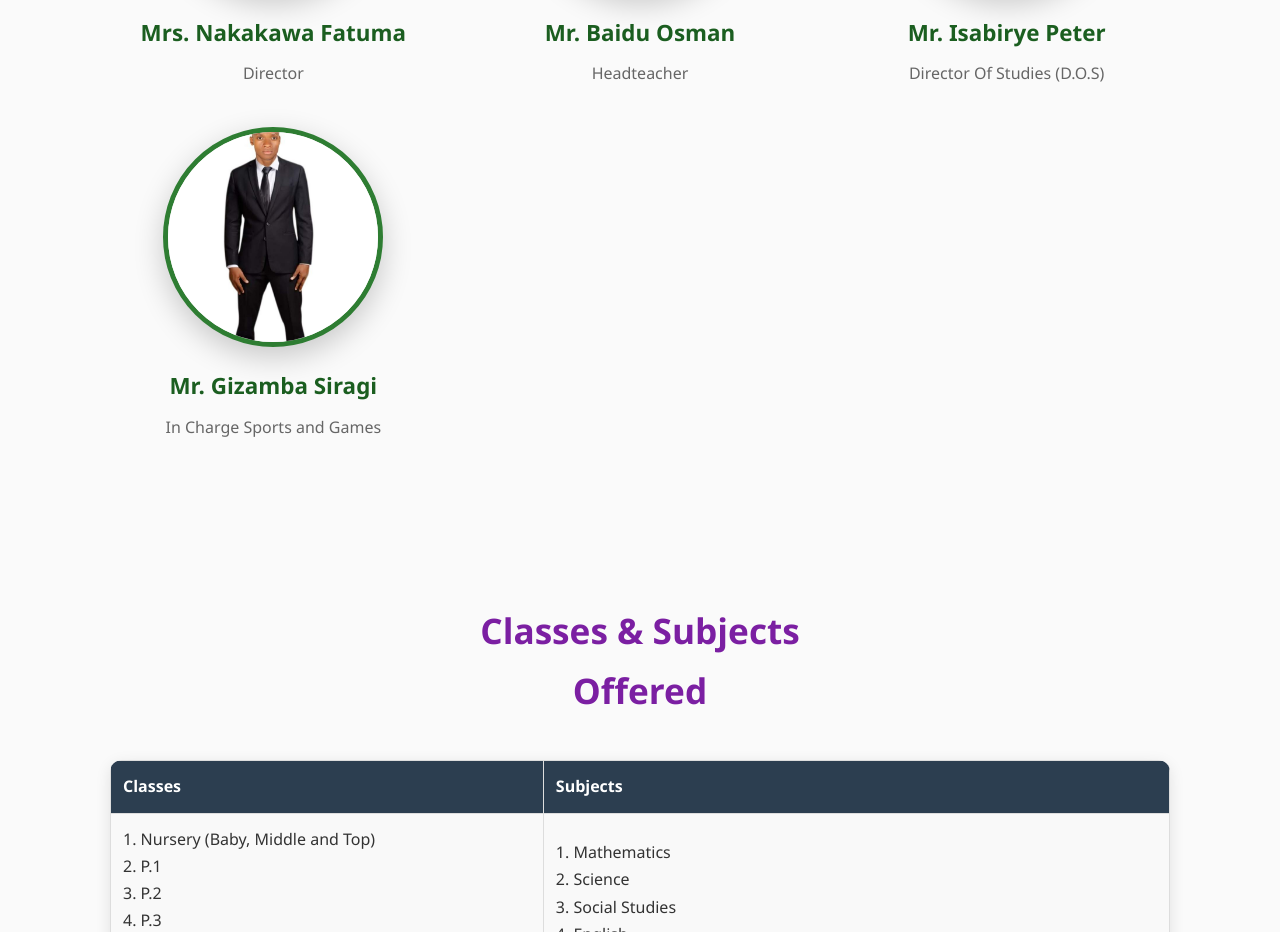
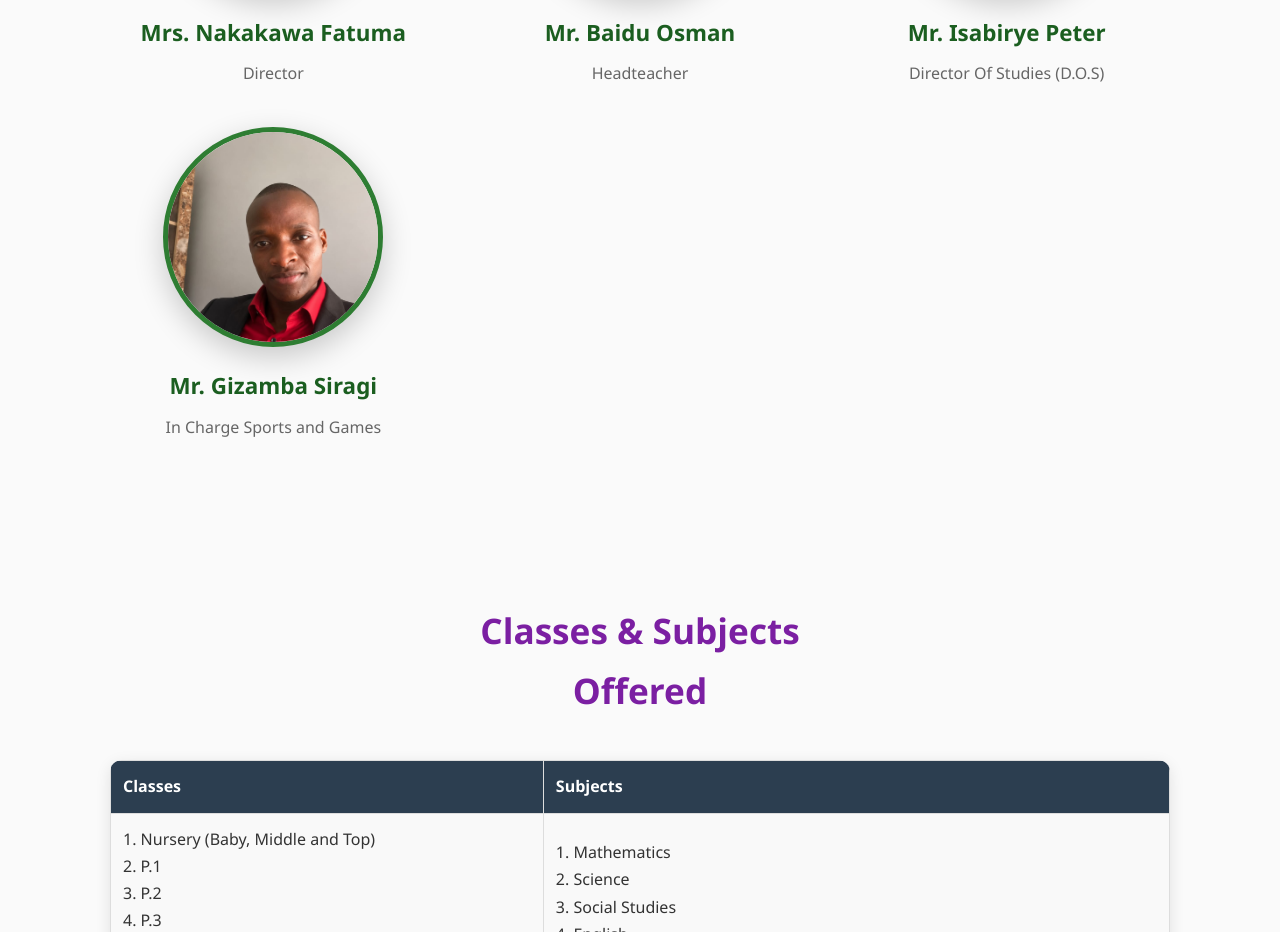
Before and after one commit to lighthill-sch/Light-hill-nursery-and-primary-school-, a plain HTML site: page index.html in a window 1280 px wide. Shown: the part 2520-3452 px from the top of the page. Drawn offline with Linux system fonts and the light colour scheme.

Commit message:
Changed photo for from Gizamba jpg to tr 4 jp
Changed photo for from Gizamba jpg to tr 4 jp

```diff
--- a/index.html
+++ b/index.html
@@ -261,7 +261,7 @@ body.modal-open { overflow: hidden; }
     </div>
     <div class="staff-card">
       <div class="staff-img-wrap">
-        <img src="Gizamba.jpg" alt="Sports">
+        <img src="tr4.jpg" alt="Sports">
       </div>
       <h3>Mr. Gizamba Siragi</h3>
       <p>In Charge Sports and Games</p>
```
